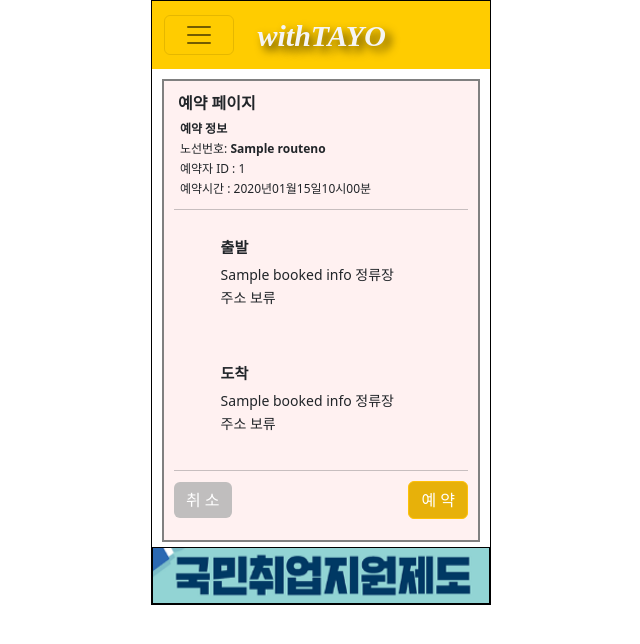
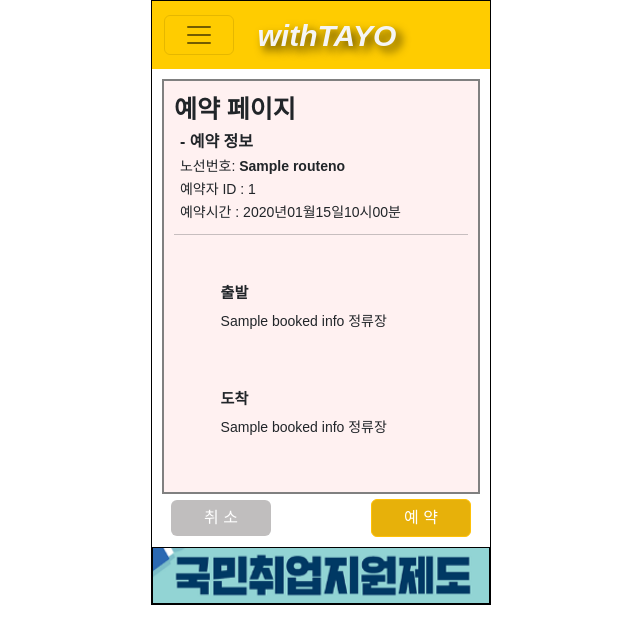
Before and after one commit to 2022-SMHRD-IS-BigData3/withtayo, a Java web app: page /booking.jsp in a window 1280 px wide. Shown: the top 644 px of the page, without its empty margins (319-959 px from the left). Run offline with Tomcat 11, a stand-in JSP engine, Linux system fonts and the light colour scheme; the template is opened without the code that fills it: most values are stand-ins (such as "Sample title", 1, 10 or a date in 2020); some web fonts are replaced.

Commit message:
37번 동현 이미지 및 디자인 세부조정

```diff
--- a/TayoTest/src/main/webapp/booking.jsp
+++ b/TayoTest/src/main/webapp/booking.jsp
@@ -1,8 +1,8 @@
 <%@ page language="java" contentType="text/html; charset=utf-8"
     pageEncoding="utf-8"%>
-<%@ taglib prefix="c" uri="http://java.sun.com/jsp/jstl/core"%>
-<%@ taglib prefix="fmt" uri="http://java.sun.com/jsp/jstl/fmt"%>
-<%@ taglib prefix="fn" uri="http://java.sun.com/jsp/jstl/functions"%>
+<%@ taglib prefix="c" uri="http://java.sun.com/jsp/jstl/core" %>
+<%@ taglib prefix="fmt" uri="http://java.sun.com/jsp/jstl/fmt" %>
+<%@ taglib prefix="fn" uri="http://java.sun.com/jsp/jstl/functions" %>
 <!DOCTYPE html>
 <html lang="en">
 
@@ -43,24 +43,26 @@
         body {
             margin: 0;
             padding: 0;
+            font-size: 14px;
+            font-family: 'NanumSquareNeo-Variable', sans-serif;
+        }
+
+        @font-face {
+            font-family: 'NanumSquareNeo-Variable';
+            src: url('https://cdn.jsdelivr.net/gh/projectnoonnu/noonfonts_11-01@1.0/NanumSquareNeo-Variable.woff2') format('woff2');
+            font-weight: normal;
+            font-style: normal;
         }
 
 
 
         .big {
-            height: 12.7cm;
+            height: 420px;
         }
 
 
         /* Font를 적용할 클래스를 지정합니다. */
-        .my-font {
-            font-family: "gg";
-        }
 
-        @font-face {
-            font-family: "gg";
-            src: url("../빛고을광주_Medium.ttf");
-        }
 
         #navbarNavAltMarkup {
             position: fixed;
@@ -91,18 +93,22 @@
         }
 
         #rs2 {
-            height: 240px;
+            height: 210px;
         }
 
         #btnTbl {
             margin-left: 10px;
             margin-top: 0px;
-            margin-bottom: 5px;
+            margin-bottom: 10px;
             margin-right: 10px;
             display: flex;
-            justify-content: space-between;
+            justify-content: center;
             align-items: center;
 
+        }
+
+        .btn {
+            width: 100px;
         }
 
 
@@ -170,7 +176,7 @@
 
 <body>
     <div class="container">
-        <div class="navbar" style="font-family: gg;">
+        <div class="navbar">
             <nav class="navbar"> <!-- navbar 시작 -->
                 <div class="container-fluid">
                     <button class="navbar-toggler" type="button" data-bs-toggle="offcanvas"
@@ -210,24 +216,25 @@
         <div class="section big" id="reserve_serction">
             <!-- 중앙 컨텐츠 -->
             <div id="rs1">
-                <p style="font-weight: bold;"> 예약 페이지</p>
-                <div class=check-title style="font-size: 12px;"">
+                <p style="font-weight: bold; font-size: 25px; margin: 0px;"> 예약 페이지</p>
+                <div class=check-title style="font-size: 16px;">
                     <table>
                         <tr>
-                            <th style=" font-weight: bold;">예약 정보</th>
+                            <th style=" font-weight: bold;"> - 예약 정보</th>
                         </tr>
                         <tr>
-                        <td style="font-size: 12px;">노선번호: <span style="font-weight: bold;">${bookedInfo.routeno}</span>
+                            <td style="font-size: 14px;">노선번호: <span
+                                    style="font-weight: bold;">${bookedInfo.routeno}</span>
                             </td>
                         </tr>
                         <tr>
-                        <td style="font-size: 12px;">예약자 ID : ${bookedInfo.p_id}</td>
+                            <td style="font-size: 14px;">예약자 ID : ${bookedInfo.p_id}</td>
                         </tr>
                         <!--      <tr>
                         <td style="font-size: 12px;">버스기사 ID : ㅎㅇㅇ</td>
                     </tr>  -->
                         <tr>
-                        <td style="font-size: 12px;">예약시간 :
+                            <td style="font-size: 14px;">예약시간 :
                                 <fmt:formatDate value="${bookedInfo.booktime}" pattern="yyyy년MM월dd일hh시mm분" />
                             </td>
                         </tr>
@@ -237,6 +244,7 @@
             <hr>
             <div id="rs2">
                 <div style="font-size: 14px; padding: 10px; border-radius: 5px; ">
+                    <br>
                     <table>
                         <tr>
                             <th></th>
@@ -253,7 +261,7 @@
                         </tr>
                         <tr>
                             <td></td>
-                            <td>주소 보류</td>
+                            <td></td>
                         </tr>
                     </table>
                     <i class="material-icons"
@@ -268,26 +276,15 @@
                             <td></td>
                             <td>${bookedInfo.arrvname} <span>정류장</span></td>
                         </tr>
-                        <tr>
-                            <td></td>
-                            <td>주소 보류</td>
-                        </tr>
                     </table>
-                </div>
-
-
-            </div>
-            <hr style="padding-bottom: 10px;">
-            <div>
-                <div>
-                    <div id="btnTbl">
-                        <button type="button" class="btn btn-secondary" id="button"
-                            style="background-color: rgb(192, 190, 190); border: 0;">취 소</button>
-                        <button class="btn btn-warning" id="bookingBtn"
-                            style="color: white;background-color: rgb(231, 177, 10);">예 약</button>
                 </div>
             </div>
         </div>
+        <div id="btnTbl">
+            <button type="button" class="btn btn-secondary" id="button"
+                style="background-color: rgb(192, 190, 190); border: 0; margin-right: 50px;">취 소</button>
+            <button class="btn btn-warning" id="bookingBtn"
+                style="color: white;background-color: rgb(231, 177, 10); margin-left: 50px;">예 약</button>
         </div>
         <div class="endbar">
             <div class="row">
```
Also changed, not shown: TayoTest/src/main/webapp/driverBusRegistryResult.jsp (+14 -31 lines), TayoTest/src/main/webapp/driverLogging.jsp (+20 -27 lines), TayoTest/src/main/webapp/loggingMain.jsp (+29 -33 lines), TayoTest/src/main/webapp/testSearch.jsp (+14 -16 lines), TayoTest/src/main/webapp/universalSignup.jsp (+11 -19 lines). Lines whose indentation alone changed are shown as unchanged.
